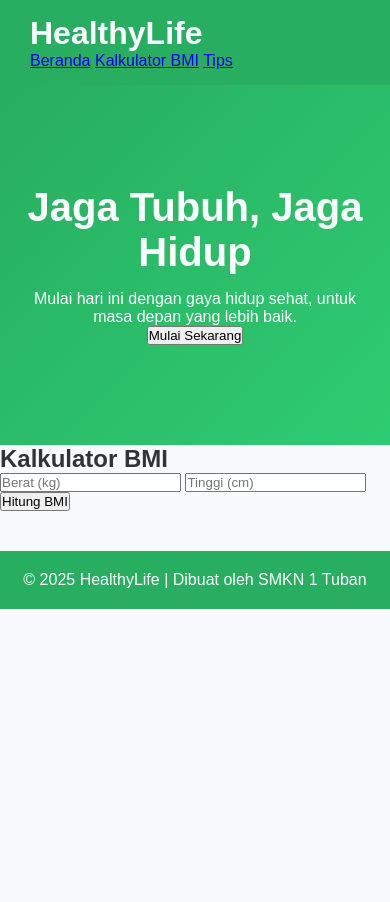
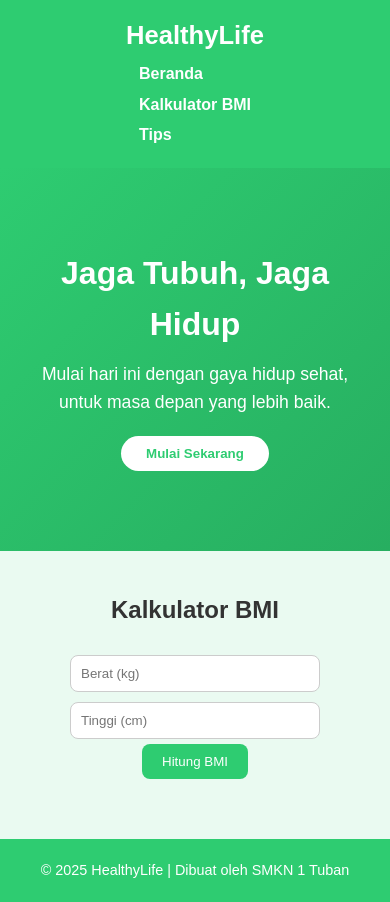
Before and after one commit to Naufalyoo/TUGAS-WEB, a plain HTML site: page index.html in a window 390 px wide. Before the commit the page ends 844 px from the top, so only its background shows below. Drawn offline with Linux system fonts and the light colour scheme.

Commit message:
Update style.css

```diff
--- a/style.css
+++ b/style.css
@@ -6,137 +6,129 @@
 }
 
 body {
-  background-color: #f8f9fa;
+  background-color: #f5f7fa;
   color: #333;
+  line-height: 1.6;
 }
 
-/* NAVBAR */
 header {
-  background: #27ae60;
-  padding: 15px 30px;
+  background-color: #2ecc71;
   color: white;
-}
-
-.navbar {
+  padding: 15px 25px;
   display: flex;
   justify-content: space-between;
   align-items: center;
+  flex-wrap: wrap;
 }
 
-.nav-links {
-  list-style: none;
-  display: flex;
-  gap: 20px;
+header h1 {
+  font-size: 1.6em;
 }
 
-.nav-links a {
+nav a {
   color: white;
   text-decoration: none;
-  font-weight: 500;
-  transition: color 0.3s;
+  margin: 0 10px;
+  font-weight: bold;
 }
 
-.nav-links a:hover {
-  color: #dfffe3;
-}
-
-/* HERO SECTION */
 .hero {
   text-align: center;
-  padding: 100px 20px;
-  background: linear-gradient(135deg, #27ae60, #2ecc71);
+  padding: 80px 20px;
+  background: linear-gradient(135deg, #2ecc71, #27ae60);
   color: white;
 }
 
 .hero h2 {
-  font-size: 2.5rem;
-  margin-bottom: 15px;
+  font-size: 2em;
+  margin-bottom: 10px;
 }
 
-.cta-btn {
+.hero p {
+  font-size: 1.1em;
+  margin-bottom: 20px;
+}
+
+.hero button {
+  padding: 10px 25px;
+  border: none;
   background: white;
-  color: #27ae60;
-  border: none;
-  padding: 12px 28px;
+  color: #2ecc71;
+  font-weight: bold;
   border-radius: 25px;
   cursor: pointer;
-  font-weight: bold;
-  transition: all 0.3s ease;
+  transition: transform 0.2s ease, background 0.3s ease;
 }
 
-.cta-btn:hover {
-  transform: translateY(-3px) scale(1.05);
-  box-shadow: 0 5px 15px rgba(0, 0, 0, 0.2);
+.hero button:hover {
+  transform: scale(1.05);
+  background: #ecf0f1;
 }
 
-/* TIPS SECTION */
-.tips-section {
-  padding: 60px 20px;
+.bmi {
+  background-color: #eafaf1;
+  padding: 40px 20px;
   text-align: center;
 }
 
-.tips-container {
-  display: grid;
-  grid-template-columns: repeat(auto-fit, minmax(220px, 1fr));
-  gap: 20px;
-  margin-top: 30px;
+.bmi h2 {
+  margin-bottom: 20px;
 }
 
-.tip-card {
-  background: white;
-  border-radius: 15px;
-  padding: 20px;
-  box-shadow: 0 2px 10px rgba(0, 0, 0, 0.1);
-  transition: transform 0.3s;
+input {
+  padding: 10px;
+  border-radius: 8px;
+  border: 1px solid #ccc;
+  margin: 5px;
+  width: 150px;
 }
 
-.tip-card:hover {
-  transform: translateY(-5px);
-}
-
-/* BMI SECTION */
-.bmi-section {
-  background: #e8f5e9;
-  text-align: center;
-  padding: 60px 20px;
-}
-
-.bmi-box {
-  margin-top: 20px;
-}
-
-.bmi-box input {
-  margin: 5px;
-  padding: 10px;
-  width: 150px;
-  border: 1px solid #ccc;
+button {
+  padding: 10px 20px;
+  background-color: #2ecc71;
+  border: none;
   border-radius: 8px;
-}
-
-.bmi-box button {
-  background: #27ae60;
   color: white;
-  border: none;
-  padding: 10px 25px;
-  border-radius: 8px;
   cursor: pointer;
   transition: 0.3s;
 }
 
-.bmi-box button:hover {
-  background: #2ecc71;
+button:hover {
+  transform: scale(1.05);
+  background-color: #27ae60;
 }
 
-/* FOOTER */
-footer {
-  background: #27ae60;
-  color: white;
-  text-align: center;
-  padding: 20px 10px;
-  margin-top: 40px;
+#result {
+  margin-top: 20px;
+  font-weight: bold;
 }
 
-footer a {
+#advice {
+  margin-top: 10px;
+  font-style: italic;
+  color: #555;
+}
+
+footer {
+  text-align: center;
+  padding: 20px;
+  background: #2ecc71;
   color: white;
-  text-decoration: underline;
+  font-size: 0.9em;
 }
+
+@media (max-width: 600px) {
+  header {
+    flex-direction: column;
+  }
+
+  nav a {
+    display: block;
+    margin: 5px 0;
+  }
+
+  input {
+    width: 100%;
+    max-width: 250px;
+  }
+}
```
